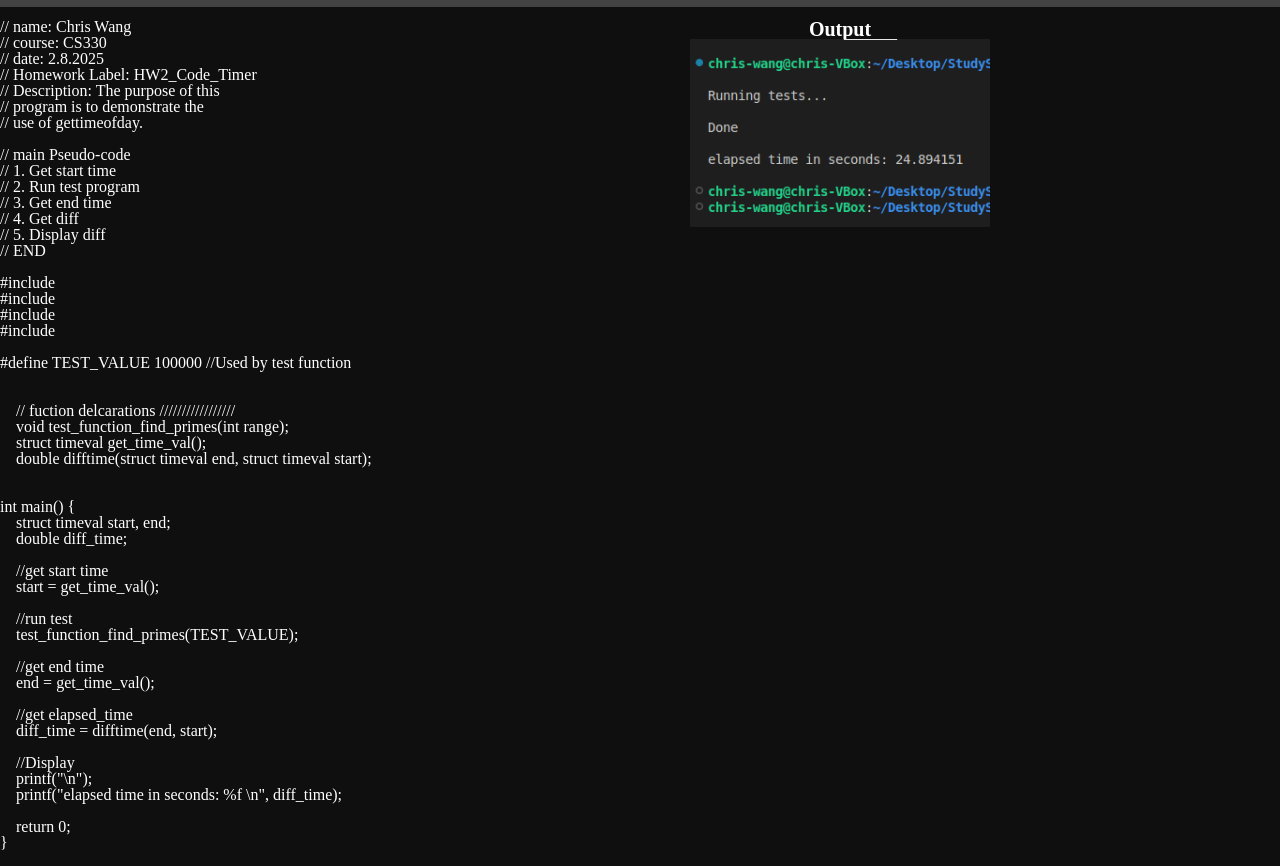
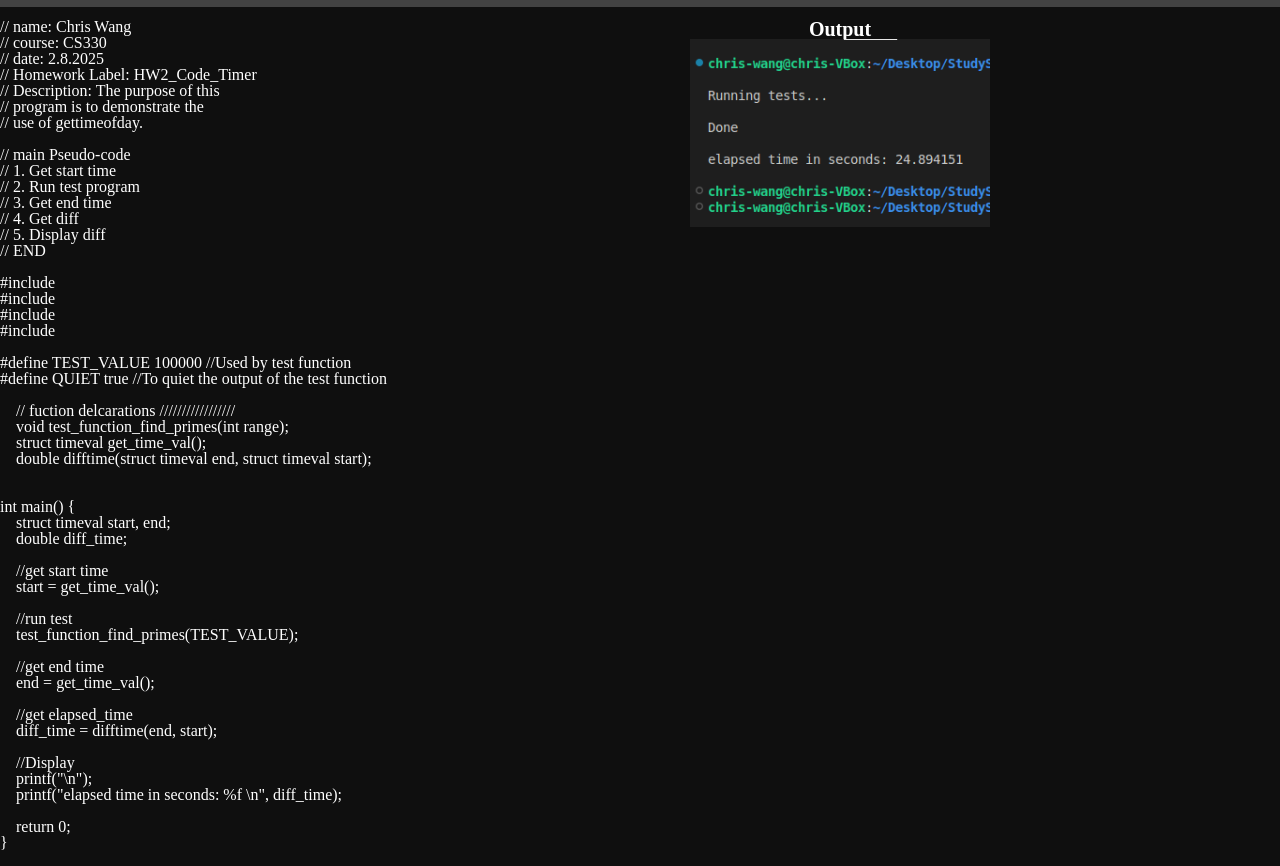
Before and after one commit to emanresU9/TsunamiFlow, a plain HTML site: page CS330 Website/statics/html/HW2_Code_Timer.html in a window 1280 px wide. Shown: the part 65-931 px from the top of the page. Drawn offline with Linux system fonts and the light colour scheme.

Commit message:
CH2 Complete freal!

```diff
--- a/CS330 Website/statics/html/HW2_Code_Timer.html
+++ b/CS330 Website/statics/html/HW2_Code_Timer.html
@@ -41,6 +41,7 @@
                 #include <unistd.h><br>
                 <br>
                 #define TEST_VALUE 100000 //Used by test function<br>
+                #define QUIET true //To quiet the output of the test function
                 <br>
                 <br>
                     &emsp;// fuction delcarations /////////////////<br>
```
Also changed, not shown: 1 other file.
